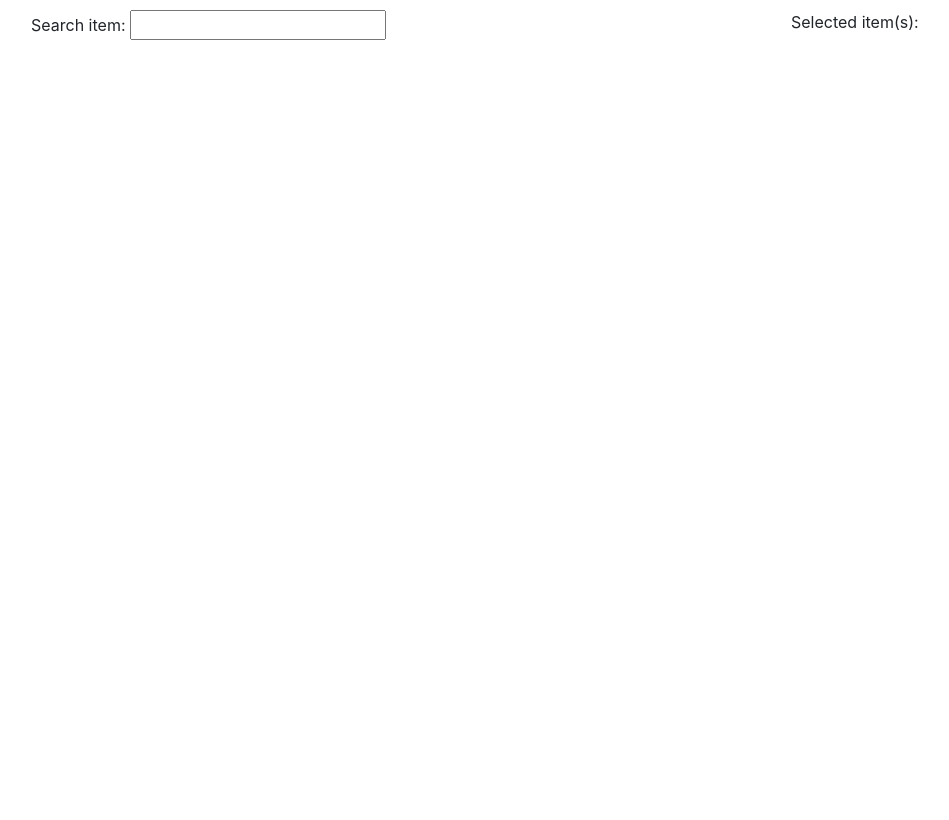
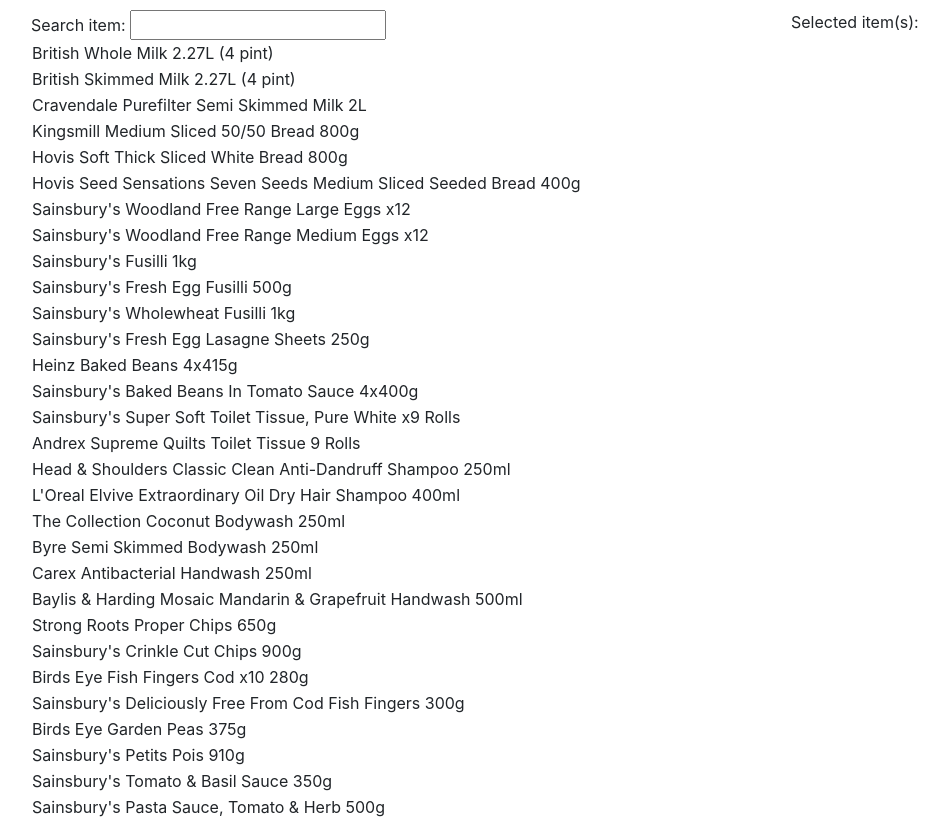
Before and after one commit to tauseef-khan/kwop, an Angular app: page / in a window 1280 px wide. Shown: the whole page, without its empty margins (54-1003 px from the left). Built offline with nearby package versions, Linux system fonts and the light colour scheme.

Commit message:
utilised the item sevice in the order selection component

```diff
--- a/src/app/order-selection/order-selection.component.html
+++ b/src/app/order-selection/order-selection.component.html
@@ -2,6 +2,11 @@
     <div class='col-8'>
         Search item:
         <input type='text' />
+        <tbody>
+            <tr *ngFor='let item of items'>
+                <td>{{ item.itemName }}</td>
+            </tr>
+        </tbody>
     </div>
     <div class='col'>
         Selected item(s):
--- a/src/app/order-selection/order-selection.component.ts
+++ b/src/app/order-selection/order-selection.component.ts
@@ -1,4 +1,6 @@
 import { Component, OnInit } from '@angular/core';
+import { IItem } from '../item';
+import { ItemService } from '../item.service';
 
 @Component({
   selector: 'kw-order-selection',
@@ -6,10 +8,18 @@
   styleUrls: ['./order-selection.component.css']
 })
 export class OrderSelectionComponent implements OnInit {
+  items: IItem[] = [];
+  errorMessage: string;
 
-  constructor() { }
+  constructor(private itemService: ItemService) { }
 
   ngOnInit(): void {
+    this.itemService.getItems().subscribe({
+      next: items => {
+        this.items = items
+      },
+      error: err => this.errorMessage = err
+    })
   }
 
 }
```
